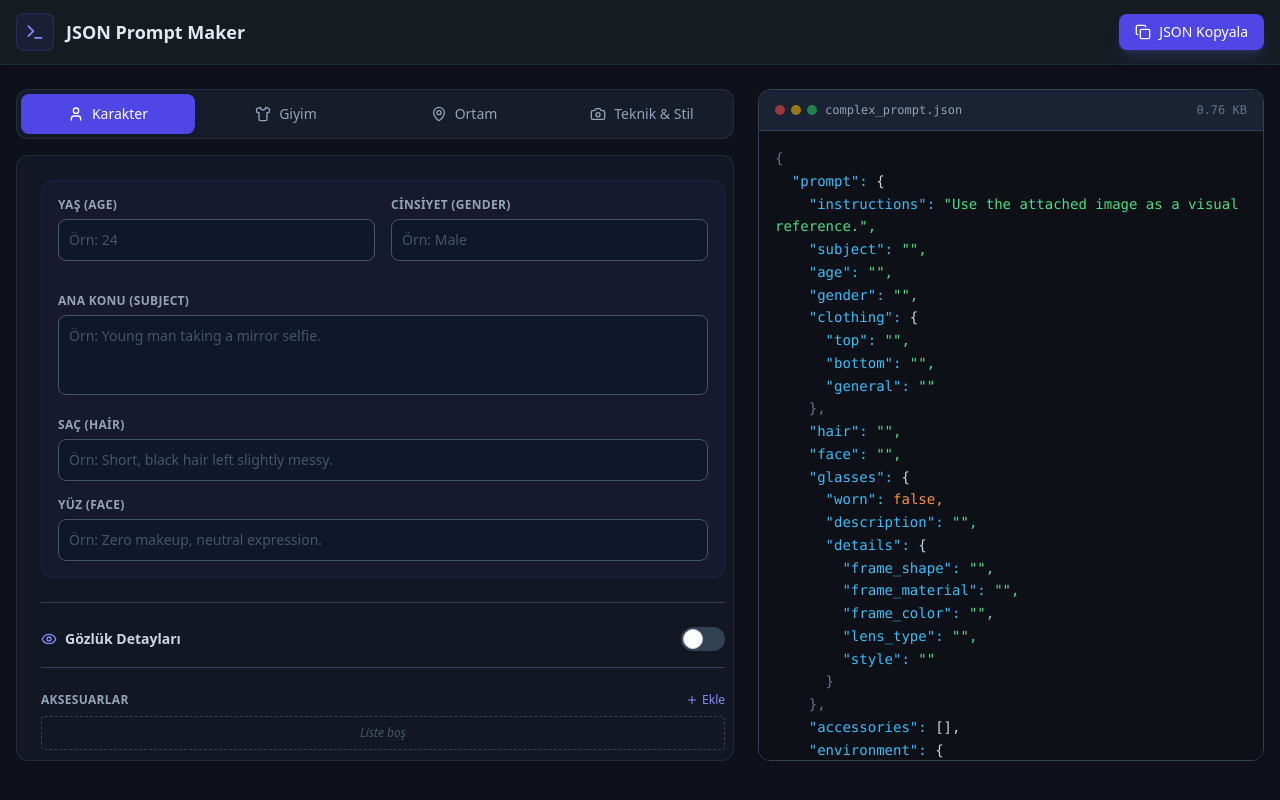
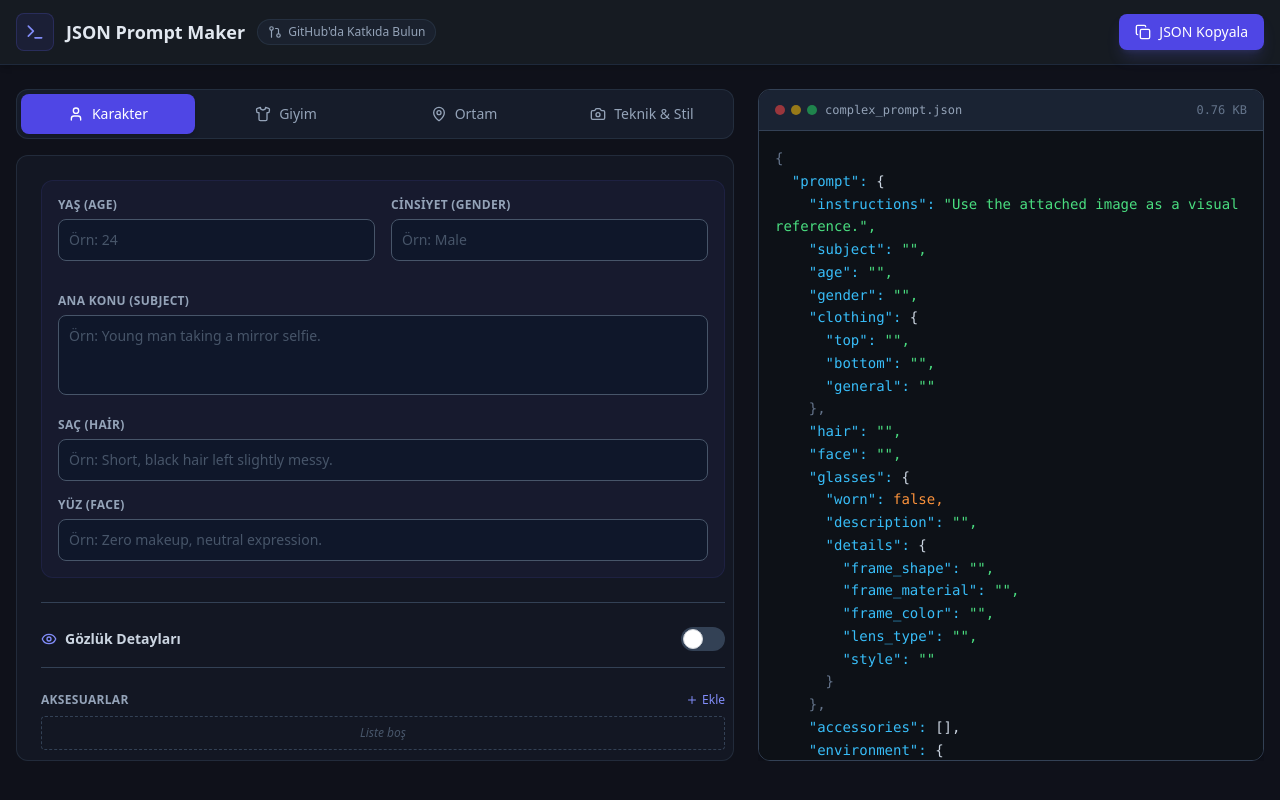
Before and after one commit to livezival/jsonpromptmaker, a plain HTML site: page index.html in a window 1280 px wide. Drawn offline with nearby package versions, Linux system fonts and the light colour scheme.

Commit message:
github pr button

```diff
--- a/index.html
+++ b/index.html
@@ -39,6 +39,12 @@
                     <i data-lucide="terminal" class="text-indigo-400 w-5 h-5"></i>
                 </div>
                 <h1 class="text-lg font-bold text-slate-200">JSON Prompt Maker</h1>
+
+                <!-- GITHUB PR BUTONU -->
+                <a href="https://github.com/livezival/jsonpromptmaker/pulls/" target="_blank" class="hidden sm:flex items-center space-x-1.5 px-2.5 py-1 rounded-full bg-slate-800/50 hover:bg-slate-700 border border-slate-700/50 hover:border-slate-600 text-xs font-medium text-slate-400 hover:text-white transition-all ml-2 group">
+                    <i data-lucide="git-pull-request" class="w-3.5 h-3.5 group-hover:text-indigo-400 transition-colors"></i>
+                    <span>GitHub'da Katkıda Bulun</span>
+                </a>
             </div>
             <button onclick="copyJson()" id="copyBtn" class="flex items-center space-x-2 px-4 py-2 rounded-lg text-sm font-medium transition-all duration-200 bg-indigo-600 hover:bg-indigo-500 text-white shadow-lg shadow-indigo-500/20">
                 <i data-lucide="copy" class="w-4 h-4 btn-icon"></i>
```
